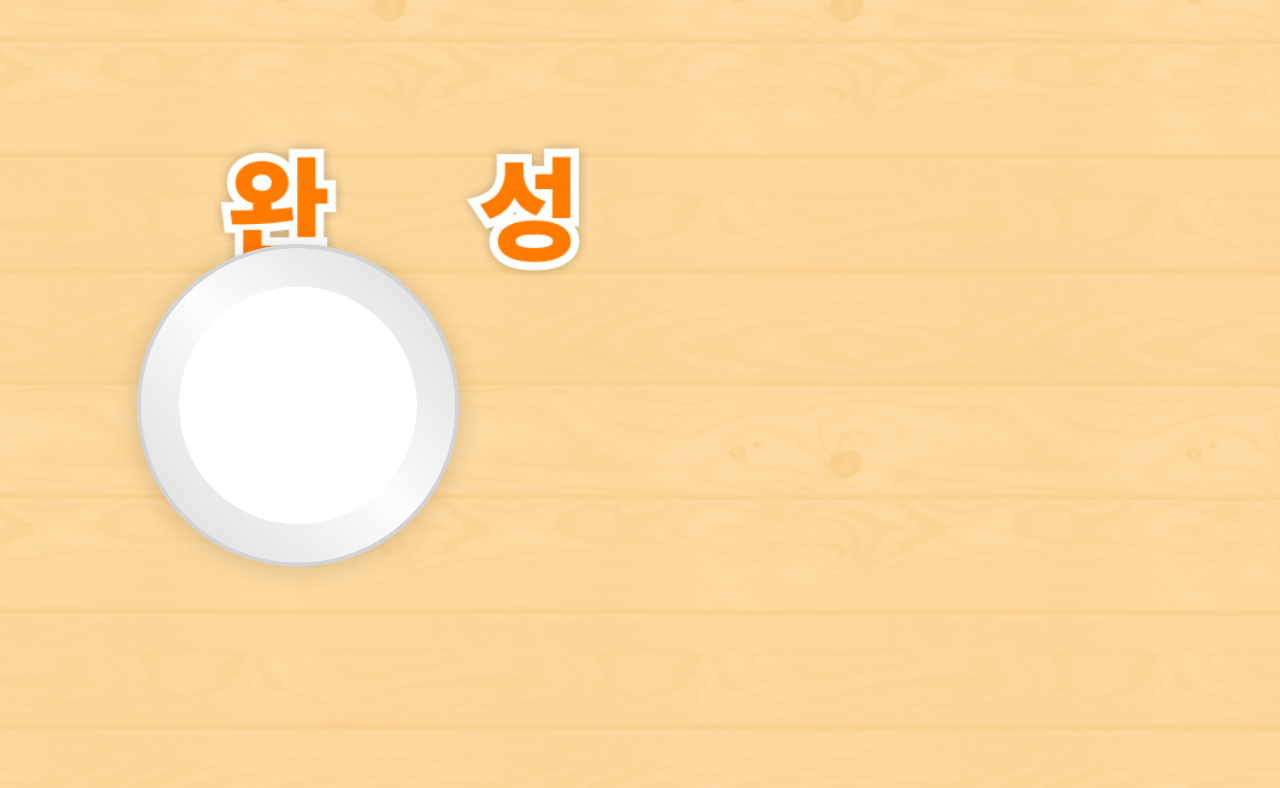
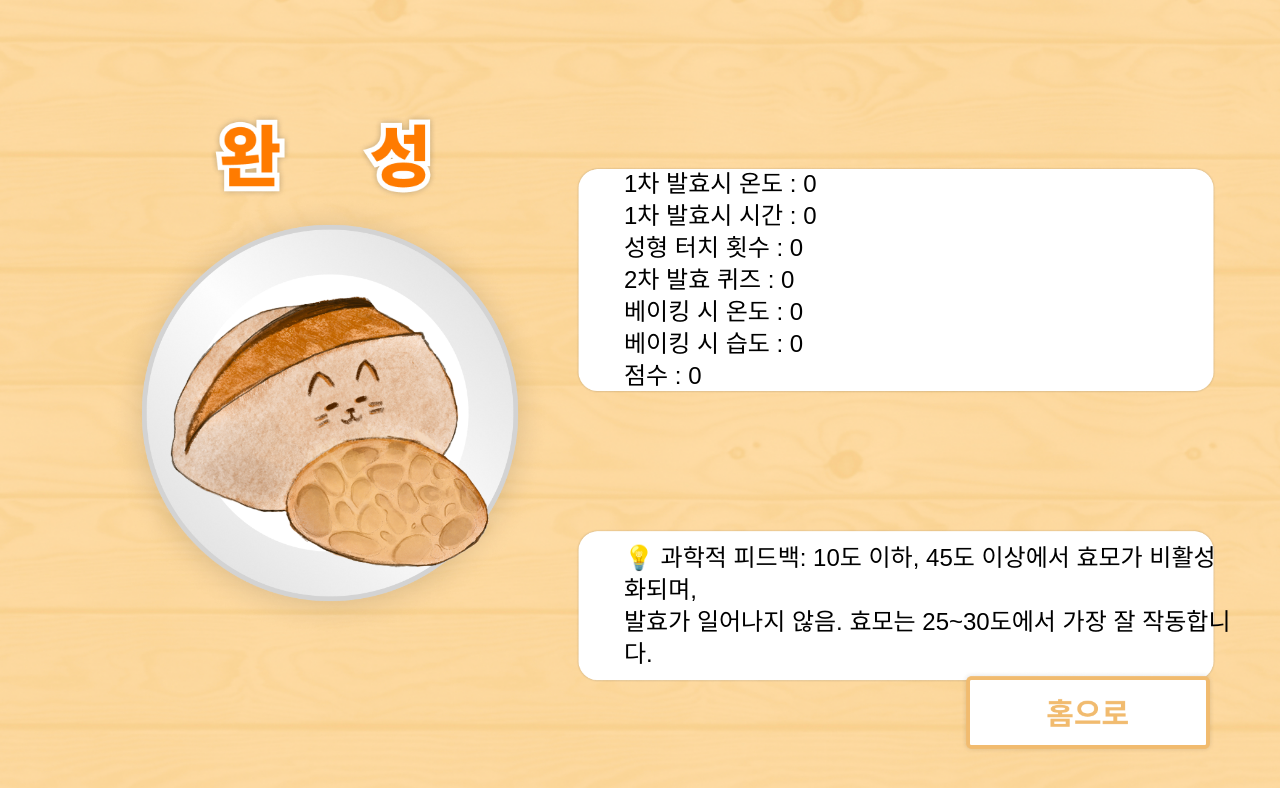
Before and after one commit to STDev-Science-Hackathon-16/Frontend, a React (Vite) app: page /ending in a window 1280 px wide. Shown: the top 788 px of the page. Built offline with nearby package versions, Linux system fonts and the light colour scheme.

Commit message:
feat: 실패 화면 추가

```diff
--- a/src/App.tsx
+++ b/src/App.tsx
@@ -7,7 +7,7 @@ import SecondaryFermentation from "./pages/SecondaryFermentation";
 import Baking from "./pages/Baking";
 import Chatbot from "./components/Chatbot";
 import Ending from "./pages/Ending";
-import toast, { Toaster } from 'react-hot-toast';
+import { Toaster } from "react-hot-toast";
 
 function App() {
 	return (
--- a/src/components/Chatbot.tsx
+++ b/src/components/Chatbot.tsx
@@ -4,6 +4,7 @@ import { useRef, useEffect, useState } from "react";
 import axios from "axios";
 import ReactMarkdown from "react-markdown";
 import { AiOutlineSend } from "react-icons/ai";
+import { useFailStore } from "@/stores/useFailStore";
 interface ChatMessage {
 	role: "user" | "assistant" | "system";
 	content: string;
@@ -66,11 +67,26 @@ const context = `당신은 숙련된 베이킹 전문가입니다. 사용자가
 캐릭터를 유지하며, 질문 + 설명 + 피드백을 균형 있게 담아주세요.`;
 
 const Chatbot = () => {
+	const fail = useFailStore();
+	const getFailImage = () => {
+		if (typeof fail === "number" && fail === 0) {
+			return "/doughdie.png";
+		}
+		if (typeof fail === "number" && fail === 1) {
+			return "/fermdie.png";
+		}
+		if (typeof fail === "number" && fail === 2) {
+			return "/shapingdie.png";
+		}
+		if (typeof fail === "number" && fail === 3) {
+			return "/bakingdie.png";
+		}
+	};
+
 	const [userInput, setUserInput] = useState<string>(""); // 사용자 입력 상태 관리
 	const [chatHistory, setChatHistory] = useState<ChatMessage[]>([]); // 채팅 히스토리 관리
 	const [isHide, setIsHide] = useState<boolean>(false);
 	const chatBoxRef = useRef<HTMLDivElement>(null);
-	const [isInitialized, setIsInitialized] = useState<boolean>(false);
 
 	const chatRef = useRef<HTMLDivElement>(null);
 
@@ -181,9 +197,27 @@ const Chatbot = () => {
 	}, [chatHistory]);
 
 	return (
-		<section className="card w-1/2 min-w-[50%] bg-white h-full mt-4 shadow-lg">
+		<div
+			className="flex items-center justify-center min-h-screen w-full bg-cover bg-top fixed top-0 left-0 right-0 bottom-0 overflow-hidden"
+			style={{ backgroundImage: `url('/bg1.png')` }}
+		>
+			<div className="absolute inset-0 bg-black opacity-80" />
+
+			<div className="flex justify-end items-center w-full h-screen pr-4 z-10">
+				<img
+					src={getFailImage()}
+					alt="실패 반죽"
+					className="absolute top-[30%] left-[15%] w-[18%] m-4"
+				/>
+				<section
+					id="chat-scroll-allowed"
+					className="card w-1/2 bg-white h-[90vh] shadow-lg rounded-xl"
+				>
 					{/* 채팅 메시지를 표시하는 영역 */}
-			<div ref={chatBoxRef} className="card-body flex-grow overflow-y-scroll ">
+					<div
+						ref={chatBoxRef}
+						className="card-body flex-grow overflow-y-scroll "
+					>
 						<div
 							ref={chatRef}
 							className="flex-grow flex flex-col align-bottom justify-end gap-1 snap-y snap-mandatory "
@@ -254,6 +288,8 @@ const Chatbot = () => {
 						</form>
 					</div>
 				</section>
+			</div>
+		</div>
 	);
 };
 
--- a/src/index.css
+++ b/src/index.css
@@ -10,6 +10,11 @@ body {
   width: 100%;
   overflow: hidden;
   font-family: 'Pretendard', sans-serif;
+}
+
+#chat-scroll-allowed {
+  overflow: auto;
+  height: 100vh;
 }
 
 #root {
--- a/src/pages/Baking.tsx
+++ b/src/pages/Baking.tsx
@@ -7,10 +7,11 @@ import GetRandomArray, {
 import { useGameIdStore } from "@/stores/useGameIdStore";
 import { useTokenStore } from "@/stores/useTokenStore";
 import { useBreadStore } from "@/stores/useBreadStore";
+import { useFailStore } from "@/stores/useFailStore";
 
 function Baking() {
 	const navigate = useNavigate();
-
+	const { setFail } = useFailStore();
 	const token = useTokenStore((state) => state.token);
 	const gameId = useGameIdStore((state) => state.gameId);
 	const [showTutorial, setShowTutorial] = useState(true);
@@ -64,6 +65,12 @@ function Baking() {
 					if (result.status === "success" && result.data?.bread !== null) {
 						useBreadStore.getState().setBreadState(result.data);
 						navigate("/ending");
+					} else if (
+						result.status === "success" &&
+						result.data.pass === false
+					) {
+						setFail(3);
+						navigate("/fail");
 					}
 				} catch (error) {
 					console.error("Error posting game data:", error);
@@ -85,6 +92,7 @@ function Baking() {
 		navigate,
 		gameId,
 		token,
+		setFail,
 	]);
 
 	useEffect(() => {
--- a/src/pages/Dough.tsx
+++ b/src/pages/Dough.tsx
@@ -2,12 +2,14 @@ import { useGameIdStore } from "@/stores/useGameIdStore";
 import { useTokenStore } from "@/stores/useTokenStore";
 import { useState } from "react";
 import { useNavigate } from "react-router-dom";
-import toast from 'react-hot-toast';
+import toast from "react-hot-toast";
+import { useFailStore } from "@/stores/useFailStore";
 
 function Dough() {
 	const navigate = useNavigate();
 	const [showTutorial, setShowTutorial] = useState(true);
 	const { setGameId } = useGameIdStore();
+	const { setFail } = useFailStore();
 
 	const token = useTokenStore((state) => state.token);
 
@@ -148,7 +150,7 @@ function Dough() {
 
 			if (result.data?.reward?.trim()) {
 				toast(result.data.reward.trim(), {
-					icon: '🎉',
+					icon: "🎉",
 				});
 			}
 
@@ -156,6 +158,7 @@ function Dough() {
 				setGameId(result.data.gameId);
 				navigate("/primary");
 			} else if (result.status === "success" && result.data.pass === false) {
+				setFail(0);
 				navigate("/fail");
 			}
 		} catch (error) {
--- a/src/pages/Ending.tsx
+++ b/src/pages/Ending.tsx
@@ -1,6 +1,8 @@
 import { useBreadStore } from "@/stores/useBreadStore";
+import { useNavigate } from "react-router-dom";
 
 function Ending() {
+	const navigate = useNavigate();
 	const {
 		bread,
 		time,
@@ -20,6 +22,10 @@ function Ending() {
 		return "/sourdough.png";
 	};
 
+	const handleHomeClick = () => {
+		navigate("/");
+	};
+
 	return (
 		<div
 			className="flex items-center justify-center min-h-screen w-full bg-cover bg-top fixed top-0 left-0 right-0 bottom-0 overflow-hidden"
@@ -28,12 +34,57 @@ function Ending() {
 			<img
 				src="/complete.png"
 				alt="완성"
-				className="absolute top-[15%] left-[15%] w-[30%] m-4"
+				className="absolute top-[12%] left-[15%] w-[18%] m-4"
 			/>
 			<img
 				src="/dish.png"
 				alt="접시"
-				className="absolute top-[25%] left-[7%] w-[30%] m-4"
+				className="absolute top-[22%] left-[7%] w-[35%] m-4"
+			/>
+			<img
+				src={getBreadImage()}
+				alt="빵"
+				className="absolute top-[35%] left-[12%] w-[25%] m-4"
+			/>
+			<div className="absolute top-[35%] right-[5%] w-[50%] h-[auto] transform -translate-y-1/2">
+				<div className="relative w-full h-full">
+					<img
+						src="/result.png"
+						alt="결과 배경"
+						className="w-full h-auto object-contain" // Use h-auto for dynamic height based on content
+					/>
+					<div className="absolute top-[50%] left-[5%] transform -translate-y-1/2 text-black px-4 text-left w-full leading-relaxed text-base sm:text-lg md:text-xl lg:text-2xl">
+						<br />
+						1차 발효시 온도 : {temperature}
+						<br />
+						1차 발효시 시간 : {time} <br />
+						성형 터치 횟수 : {tap} <br />
+						2차 발효 퀴즈 : {quiz} <br />
+						베이킹 시 온도 : {bakeTem} <br />
+						베이킹 시 습도 : {bakeHum} <br />
+						점수 : {score} <br /> <br />
+					</div>
+				</div>
+			</div>
+			<div className="absolute bottom-[5%] right-[5%] w-[50%] h-[auto] transform -translate-y-1/2">
+				<div className="relative w-full h-full">
+					<img
+						src="/feedback.png"
+						alt="피드백 배경"
+						className="w-full h-auto object-contain" // Use h-auto for dynamic height based on content
+					/>
+					<div className="absolute top-[50%] left-[5%] transform -translate-y-1/2 text-black px-4 text-left w-full leading-relaxed text-base sm:text-lg md:text-xl lg:text-2xl">
+						<br />💡 과학적 피드백: 10도 이하, 45도 이상에서 효모가
+						비활성화되며,
+						<br /> 발효가 일어나지 않음. 효모는 25~30도에서 가장 잘 작동합니다.{" "}
+						<br /> <br />
+					</div>
+				</div>
+			</div>
+			<button
+				type="button"
+				onClick={handleHomeClick}
+				className="absolute bottom-[5%] right-[5%] w-[20%] h-[12%] bg-[url('/homebtn.png')] bg-contain bg-no-repeat bg-center bg-transparent p-0 border-none z-20"
 			/>
 		</div>
 	);
--- a/src/pages/PrimaryFermentation.tsx
+++ b/src/pages/PrimaryFermentation.tsx
@@ -2,9 +2,11 @@ import { useNavigate } from "react-router-dom";
 import { useEffect, useState, useCallback, useRef } from "react";
 import { useTokenStore } from "@/stores/useTokenStore";
 import { useGameIdStore } from "@/stores/useGameIdStore";
-import toast from 'react-hot-toast';
+import toast from "react-hot-toast";
+import { useFailStore } from "@/stores/useFailStore";
 
 function PrimaryFermentation() {
+	const { setFail } = useFailStore();
 	const navigate = useNavigate();
 	const token = useTokenStore((state) => state.token);
 	const gameId = useGameIdStore((state) => state.gameId);
@@ -132,20 +134,21 @@ function PrimaryFermentation() {
 
 			if (result.data?.reward?.trim()) {
 				toast(result.data.reward.trim(), {
-					icon: '🎉',
+					icon: "🎉",
 				});
 			}
 
 			if (result.status === "success" && result.data.pass === true) {
 				navigate("/shaping");
 			} else if (result.status === "success" && result.data.pass === false) {
+				setFail(1);
 				navigate("/fail");
 				console.log(result);
 			}
 		} catch (error) {
 			console.error("결과 전송 실패:", error);
 		}
-	}, [navigate, doughProgress, temperature, token, gameId]);
+	}, [navigate, doughProgress, temperature, token, gameId, setFail]);
 
 	useEffect(() => {
 		const elapsedSeconds = Math.floor(
--- a/src/pages/SecondaryFermentation.tsx
+++ b/src/pages/SecondaryFermentation.tsx
@@ -2,9 +2,11 @@ import { useGameIdStore } from "@/stores/useGameIdStore";
 import { useTokenStore } from "@/stores/useTokenStore";
 import { useState, useEffect } from "react";
 import { useNavigate } from "react-router-dom";
-import toast from 'react-hot-toast';
+import toast from "react-hot-toast";
+import { useFailStore } from "@/stores/useFailStore";
 
 function SecondaryFermentation() {
+	const { setFail } = useFailStore();
 	const [showTutorial, setShowTutorial] = useState(true);
 	const [clickcount, setClickcount] = useState(0);
 	const token = useTokenStore((state) => state.token);
@@ -100,13 +102,14 @@ function SecondaryFermentation() {
 
 			if (result.data?.reward?.trim()) {
 				toast(result.data.reward.trim(), {
-					icon: '🎉',
+					icon: "🎉",
 				});
 			}
 
 			if (result.status === "success" && result.data.pass === true) {
 				navigate("/baking");
 			} else if (result.status === "success" && result.data.pass === false) {
+				setFail(1);
 				navigate("/fail");
 			}
 		} catch (error) {
--- a/src/pages/Shaping.tsx
+++ b/src/pages/Shaping.tsx
@@ -2,9 +2,11 @@ import { useGameIdStore } from "@/stores/useGameIdStore";
 import { useTokenStore } from "@/stores/useTokenStore";
 import { useState } from "react";
 import { useNavigate } from "react-router-dom";
-import toast from 'react-hot-toast';
+import toast from "react-hot-toast";
+import { useFailStore } from "@/stores/useFailStore";
 
 function Shaping() {
+	const { setFail } = useFailStore();
 	const token = useTokenStore((state) => state.token);
 	const gameId = useGameIdStore((state) => state.gameId);
 
@@ -47,13 +49,14 @@ function Shaping() {
 
 			if (result.data?.reward?.trim()) {
 				toast(result.data.reward.trim(), {
-					icon: '🎉',
+					icon: "🎉",
 				});
 			}
 
 			if (result.status === "success" && result.data.pass === true) {
 				navigate("/secondary");
 			} else if (result.status === "success" && result.data.pass === false) {
+				setFail(2);
 				navigate("/fail");
 			}
 		} catch (error) {
--- /dev/null
+++ b/src/stores/useFailStore.ts
@@ -0,0 +1,13 @@
+import { create } from "zustand";
+
+interface FailState {
+	fail: number;
+	setFail: (fail: number) => void;
+	clearFail: () => void;
+}
+
+export const useFailStore = create<FailState>((set) => ({
+	fail: 0,
+	setFail: (fail) => set({ fail }),
+	clearFail: () => set({ fail: 0 }),
+}));
```
Also changed, not shown: public/homebtn.png. Lines whose indentation alone changed are shown as unchanged.
